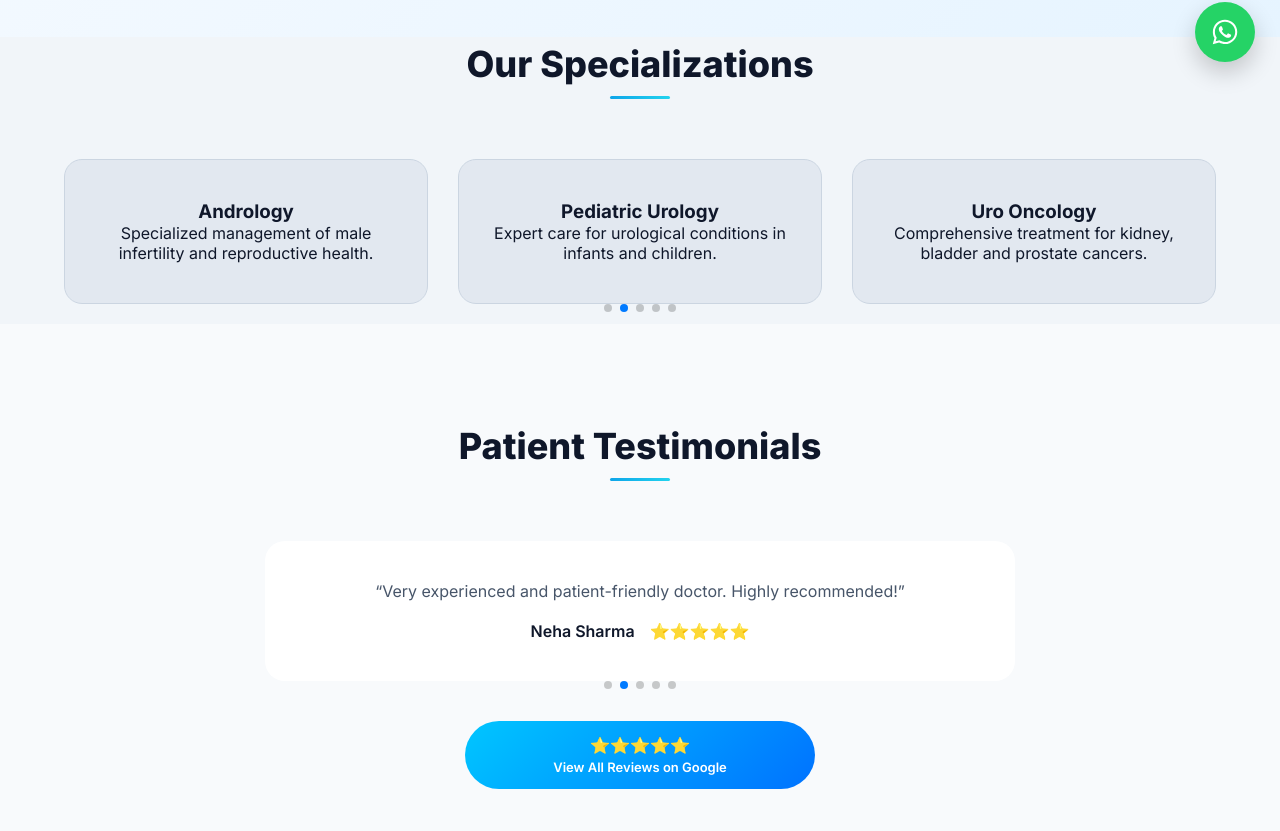
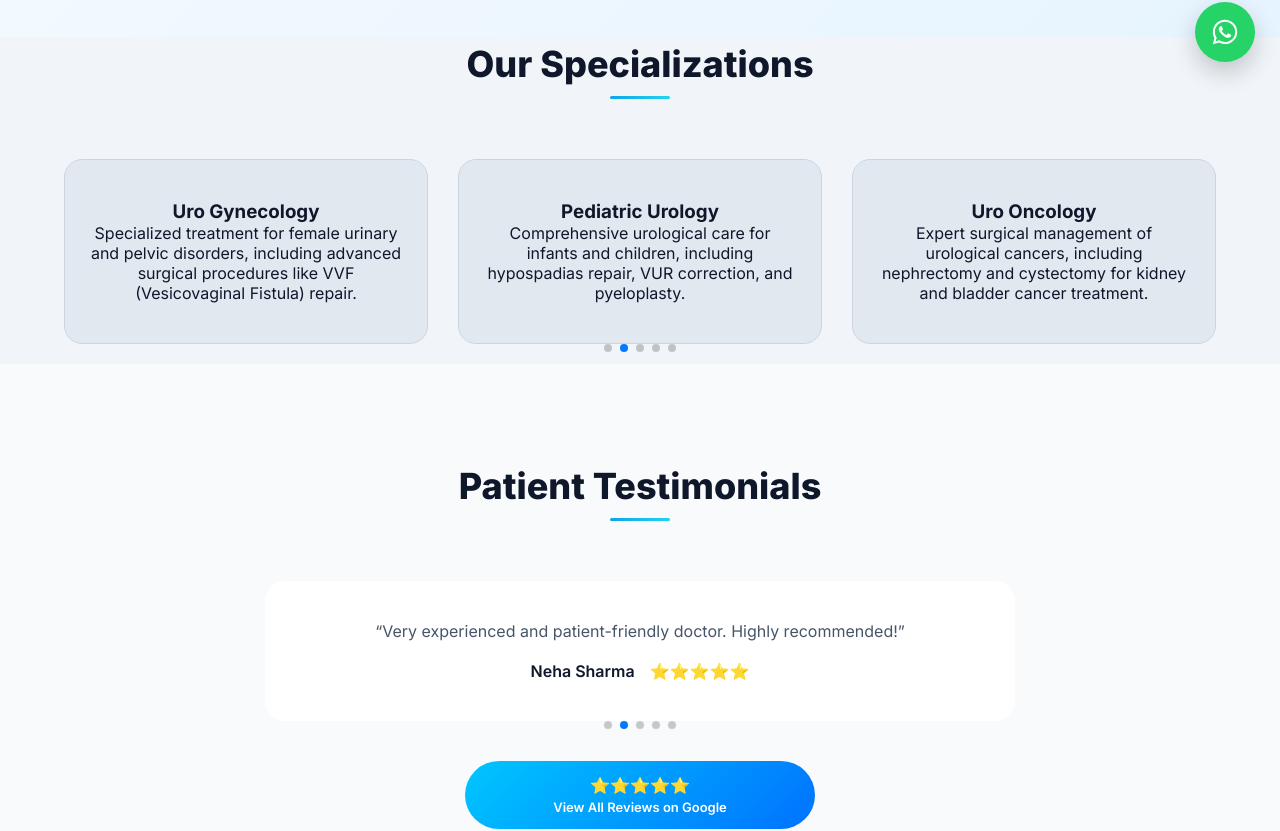
Before and after one commit to shobhitm1/sinhaurocare, a React (Vite) app: page / in a window 1280 px wide. Shown: the part 713-1544 px from the top of the page. Built offline with nearby package versions, Linux system fonts and the light colour scheme.

Commit message:
updated the content of a specialisation section

```diff
--- a/src/pages/Home.jsx
+++ b/src/pages/Home.jsx
@@ -22,7 +22,7 @@ function Home({ language }) {
       patients: "Patients Treated",
       experience: "Years Experience",
       surgeries: "Successful Surgeries",
-      expert: "Expert in Advanced Urological Care",
+      expert: "Expert in Advanced Urology Treatments & Surgeries",
       specializations: "Our Specializations",
       testimonials: "Patient Testimonials",
       googleReviews: "View All Reviews on Google"
@@ -39,7 +39,7 @@ function Home({ language }) {
       patients: "उपचारित मरीज",
       experience: "वर्षों का अनुभव",
       surgeries: "सफल सर्जरी",
-      expert: "उन्नत मूत्ररोग उपचार विशेषज्ञ",
+      expert: "उन्नत मूत्ररोग उपचार एवं सर्जरी विशेषज्ञ",
       specializations: "हमारी विशेषज्ञताएँ",
       testimonials: "मरीजों के प्रशंसापत्र",
       googleReviews: "सभी गूगल रिव्यू देखें"
@@ -110,36 +110,36 @@ function Home({ language }) {
     title: language === "en" ? "Endourology" : "एंडोयूरोलॉजी",
     desc:
       language === "en"
-          ? "Minimally invasive treatment for kidney and ureteric stones using advanced endoscopic and laser techniques."
-          : "किडनी और यूरेटर स्टोन के लिए आधुनिक एंडोस्कोपिक और लेजर तकनीकों द्वारा न्यूनतम चीरा उपचार।"
+        ? "Advanced minimally invasive procedures for kidney and urinary tract conditions, including PCNL, Mini PCNL, URS, TURP, and TURBT for effective stone and prostate management."
+        : "किडनी और मूत्र मार्ग की बीमारियों के लिए उन्नत न्यूनतम चीरा तकनीकें जैसे PCNL, Mini PCNL, URS, TURP और TURBT, जिससे पथरी और प्रोस्टेट का प्रभावी उपचार किया जाता है।"
+  },
+  {
+    title: language === "en" ? "Uro Gynecology" : "यूरो-गायनेकोलॉजी",
+    desc:
+      language === "en"
+        ? "Specialized treatment for female urinary and pelvic disorders, including advanced surgical procedures like VVF (Vesicovaginal Fistula) repair."
+        : "महिलाओं में मूत्र और पेल्विक विकारों का विशेष उपचार, जिसमें VVF (वेसिकोवैजाइनल फिस्टुला) रिपेयर जैसी उन्नत सर्जरी शामिल है।"
+  },
+  {
+    title: language === "en" ? "Pediatric Urology" : "बाल मूत्ररोग",
+    desc:
+      language === "en"
+        ? "Comprehensive urological care for infants and children, including hypospadias repair, VUR correction, and pyeloplasty."
+        : "शिशुओं और बच्चों के लिए सम्पूर्ण मूत्र रोग उपचार, जिसमें हाइपोस्पेडियस रिपेयर, VUR करेक्शन और पायलोप्लास्टी शामिल हैं।"
+  },
+  {
+    title: language === "en" ? "Uro Oncology" : "यूरो-ऑन्कोलॉजी",
+    desc:
+      language === "en"
+        ? "Expert surgical management of urological cancers, including nephrectomy and cystectomy for kidney and bladder cancer treatment."
+        : "किडनी और ब्लैडर कैंसर के लिए विशेषज्ञ सर्जिकल उपचार, जिसमें नेफ्रेक्टॉमी और सिस्टेक्टॉमी जैसी प्रक्रियाएं शामिल हैं।"
   },
   {
     title: language === "en" ? "Andrology" : "एंड्रोलॉजी",
     desc:
       language === "en"
-          ? "Specialized management of male infertility and reproductive health."
-          : "पुरुष बांझपन और प्रजनन स्वास्थ्य का विशेषज्ञ उपचार।"
-    },
-    {
-      title: language === "en" ? "Pediatric Urology" : "बाल मूत्ररोग",
-      desc:
-        language === "en"
-          ? "Expert care for urological conditions in infants and children."
-          : "शिशुओं और बच्चों में मूत्र संबंधी रोगों का विशेषज्ञ उपचार।"
-    },
-    {
-      title: language === "en" ? "Uro Oncology" : "यूरो-ऑन्कोलॉजी",
-      desc:
-        language === "en"
-          ? "Comprehensive treatment for kidney, bladder and prostate cancers."
-          : "किडनी, ब्लैडर और प्रोस्टेट कैंसर का उन्नत उपचार।"
-    },
-    {
-      title: language === "en" ? "Uro Gynecology" : "यूरो-गायनेकोलॉजी",
-      desc:
-        language === "en"
-          ? "Advanced care for female urinary issues and pelvic disorders."
-          : "महिलाओं में मूत्र समस्याओं और पेल्विक विकारों का उन्नत उपचार।"
+        ? "Specialized care for male reproductive health and infertility, including advanced procedures like varicocele repair."
+        : "पुरुष प्रजनन स्वास्थ्य और बांझपन के लिए विशेष उपचार, जिसमें वैरिकोसील रिपेयर जैसी उन्नत प्रक्रियाएं शामिल हैं।"
   }
 ];
 
@@ -176,8 +176,7 @@ function Home({ language }) {
 
               <div className="doctor-overlay">
                 <h3>Dr. Somit Kumar Sinha</h3>
-                <p>M.Ch Urology Specialist</p>
-                <p>15 Years Experience</p>
+                <p>M.Ch Urologist</p>
                 <p>{t.expert}</p>
               </div>
             </div>
```
Lines whose indentation alone changed are shown as unchanged.
